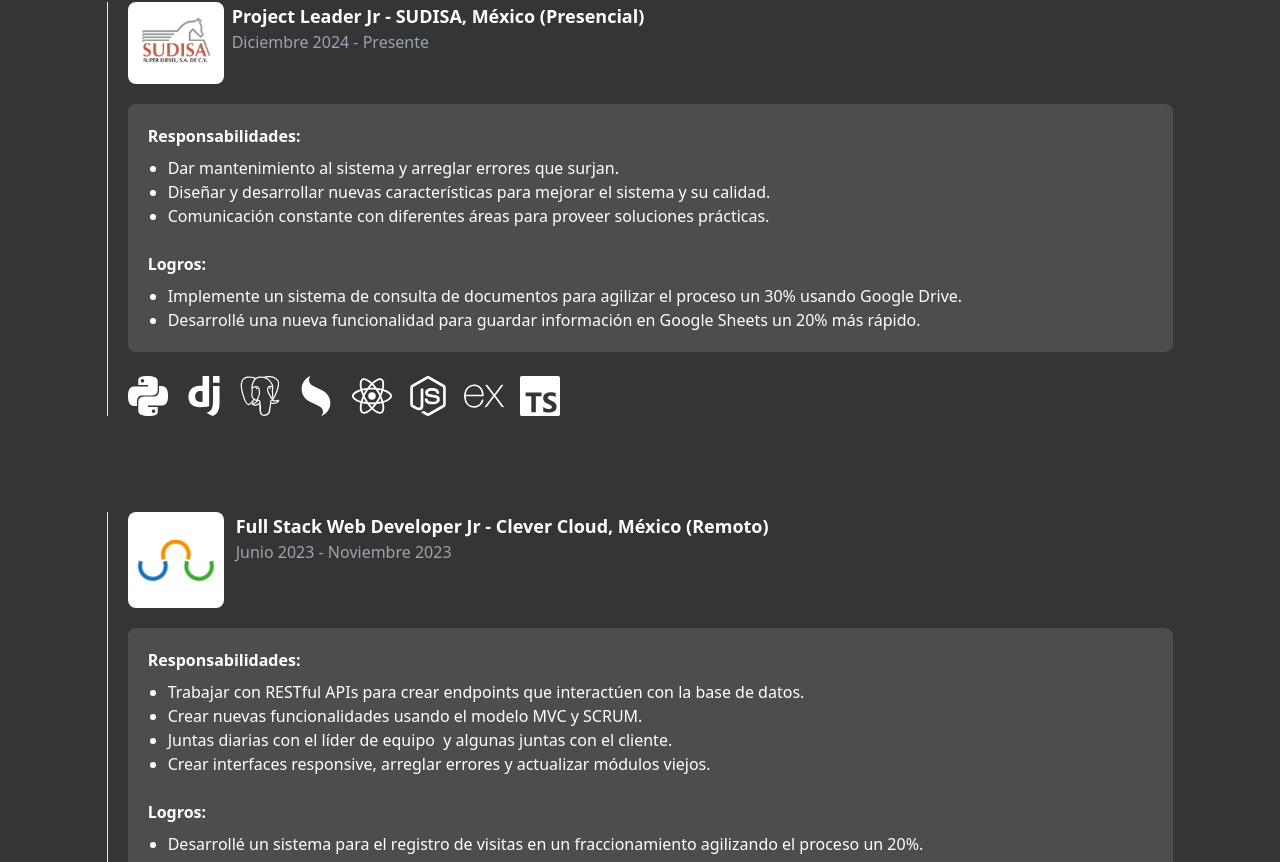
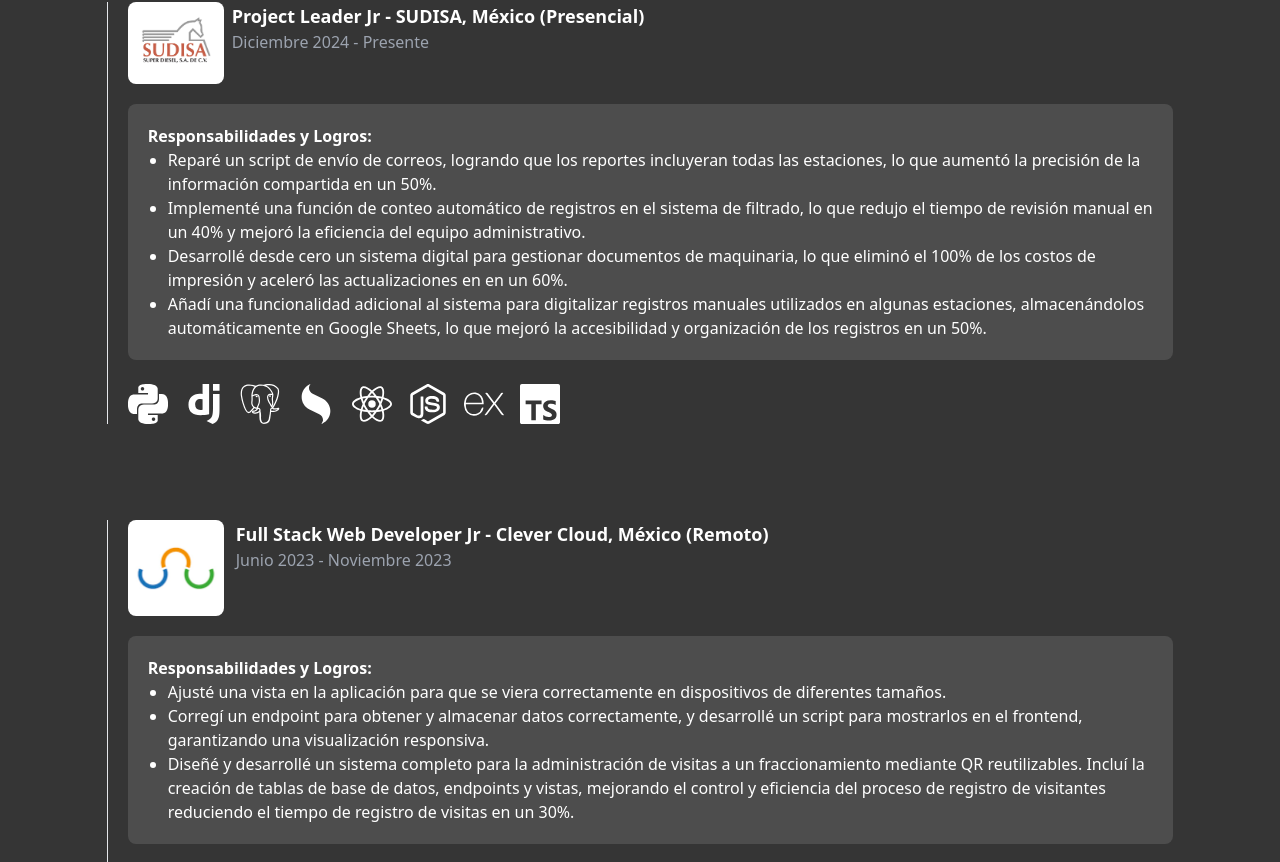
Before and after one commit to Jose-Jaime-Castaneda/portafolio, a React (Vite) app: page / in a window 1280 px wide. Shown: the part 658-1520 px from the top of the page. Built offline with nearby package versions, Linux system fonts and the light colour scheme.

Commit message:
feat: Se cambia el contenido de la experiencia en ambos casos

```diff
--- a/index.html
+++ b/index.html
@@ -4,7 +4,7 @@
     <meta charset="UTF-8" />
     <link rel="icon" type="image/svg+xml" href="/vite.svg" />
     <meta name="viewport" content="width=device-width, initial-scale=1.0" />
-    <title>Vite + React + TS</title>
+    <title>José Castañeda - Portafolio</title>
   </head>
   <body class="bg-index_bg">
     <div id="root"></div>
--- a/src/components/Expertise.tsx
+++ b/src/components/Expertise.tsx
@@ -10,7 +10,7 @@ export default function Expertise() {
                     <div className="flex gap-2">
 
                         <div>
-                            <img src="/Experiencia/sudisa.jpg" alt="SUDISA Logo" className="w-24 rounded-lg"/>
+                            <img src="/Experiencia/sudisa.jpg" alt="SUDISA Logo" className="w-24 rounded-lg" />
                         </div>
 
                         <div>
@@ -22,20 +22,23 @@ export default function Expertise() {
 
                     <div className="flex flex-col justify-center gap-3">
                         <article className="bg-container_bg rounded-lg mt-5 p-5">
-                            <p className="text-white font-semibold">Responsabilidades:</p>
+                            <p className="text-white font-semibold">Responsabilidades y Logros:</p>
 
                             <ul className="text-white list-disc pl-5">
-                                <li className="pt-2">Dar mantenimiento al sistema y arreglar errores que surjan.</li>
-                                <li>Diseñar y desarrollar nuevas características para mejorar el sistema y su calidad.</li>
-                                <li>Comunicación constante con diferentes áreas para proveer soluciones prácticas.</li>
-                            </ul>
-
-                            <br />
-                            <p className="text-white font-semibold">Logros:</p>
-
-                            <ul className="text-white list-disc pl-5">
-                                <li className="pt-2">Implemente un sistema de consulta de documentos para agilizar el proceso un 30% usando Google Drive.</li>
-                                <li>Desarrollé una nueva funcionalidad para guardar información en Google Sheets un 20% más rápido.</li>
+                                <li>Reparé un script de envío de correos, logrando que los reportes incluyeran todas las
+                                    estaciones, lo que aumentó la precisión de la información compartida en un 50%.
+                                </li>
+                                <li>Implementé una función de conteo automático de registros en el sistema de filtrado, lo que
+                                    redujo el tiempo de revisión manual en un 40% y mejoró la eficiencia del equipo
+                                    administrativo.
+                                </li>
+                                <li>Desarrollé desde cero un sistema digital para gestionar documentos de maquinaria, lo que
+                                    eliminó el 100% de los costos de impresión y aceleró las actualizaciones en en un 60%.
+                                </li>
+                                <li>Añadí una funcionalidad adicional al sistema para digitalizar registros manuales utilizados
+                                    en algunas estaciones, almacenándolos automáticamente en Google Sheets, lo que
+                                    mejoró la accesibilidad y organización de los registros en un 50%.
+                                </li>
                             </ul>
                         </article>
 
@@ -68,20 +71,20 @@ export default function Expertise() {
 
                     <div className="flex flex-col justify-center gap-3">
                         <article className="bg-container_bg rounded-lg mt-5 p-5">
-                            <p className="text-white font-semibold">Responsabilidades:</p>
+                            <p className="text-white font-semibold">Responsabilidades y Logros:</p>
 
                             <ul className="text-white list-disc pl-5">
-                                <li className="pt-2">Trabajar con RESTful APIs para crear endpoints que interactúen con la base de datos.</li>
-                                <li>Crear nuevas funcionalidades usando el modelo MVC y SCRUM.</li>
-                                <li>Juntas diarias con el líder de equipo  y algunas juntas con el cliente.</li>
-                                <li>Crear interfaces responsive, arreglar errores y actualizar módulos viejos.</li>
-                            </ul>
-
-                            <br />
-                            <p className="text-white font-semibold">Logros:</p>
-
-                            <ul className="text-white list-disc pl-5">
-                                <li className="pt-2">Desarrollé un sistema para el registro de visitas en un fraccionamiento agilizando el proceso un 20%.</li>
+                                <li>Ajusté una vista en la aplicación para que se viera correctamente en dispositivos de
+                                    diferentes tamaños.
+                                </li>
+                                <li>Corregí un endpoint para obtener y almacenar datos correctamente, y desarrollé un script
+                                    para mostrarlos en el frontend, garantizando una visualización responsiva.
+                                </li>
+                                <li>Diseñé y desarrollé un sistema completo para la administración de visitas a un
+                                    fraccionamiento mediante QR reutilizables. Incluí la creación de tablas de base de datos,
+                                    endpoints y vistas, mejorando el control y eficiencia del proceso de registro de visitantes
+                                    reduciendo el tiempo de registro de visitas en un 30%.
+                                </li>
                             </ul>
                         </article>
 
```
